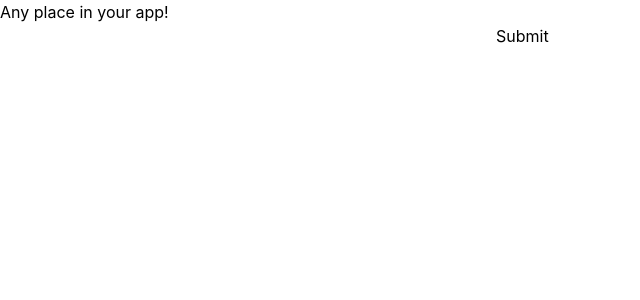
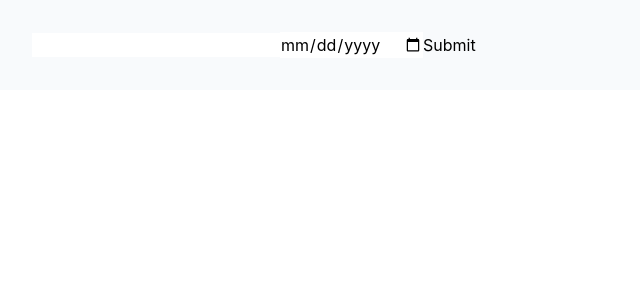
Before and after one commit to BadgersetGuy/testpractic, a React (Create React App) app: page /form in a window 1280 px wide. Shown: the top 300 px of the page, without its empty margins (0-640 px from the left). Built offline with nearby package versions, Linux system fonts and the light colour scheme; sample sign-in values are in the browser's storage.

Commit message:
create form, add validations

```diff
--- a/src/pages/Form.js
+++ b/src/pages/Form.js
@@ -3,8 +3,19 @@ import { useEffect } from "react";
 import { useNavigate } from "react-router-dom";
 import { Formik, Form, Field, ErrorMessage } from 'formik';
 
+
 const FormComponent = () => {
     let navigate = useNavigate();
+
+    const submitForm = (values) => {
+        // first set the values in local storage
+        localStorage.setItem("data", JSON.stringify(values));
+
+        // then set the values in redux
+
+        // redirect to the home page
+        navigate("../", { replace: true });
+    };
 
     // if the user is not logged in, redirect to the login page
     useEffect(() => {
@@ -17,14 +28,11 @@ const FormComponent = () => {
     })
 
 
-
-
         return (
 
             <div>
-                <h1>Any place in your app!</h1>
                 <Formik
-                initialValues={{ email: '', password: '' }}
+                initialValues={{ email: '', dob: '' }}
                 validate={values => {
                     const errors = {};
                     if (!values.email) {
@@ -34,21 +42,33 @@ const FormComponent = () => {
                     ) {
                     errors.email = 'Invalid email address';
                     }
+
+                    if (!values.dob) {
+                        errors.date = 'Required';
+                    } else if (
+                        !/^(19|20)\d\d[-](0[1-9]|1[012])[-](0[1-9]|[12][0-9]|3[01])$/.test(values.dob)
+                    ) {
+                    errors.dob = 'Invalid date';
+                    }
+
                     return errors;
                 }}
                 onSubmit={(values, { setSubmitting }) => {
                     setTimeout(() => {
                     alert(JSON.stringify(values, null, 2));
+
+                    submitForm(values);
+
                     setSubmitting(false);
                     }, 400);
                 }}
                 >
                 {({ isSubmitting }) => (
-                    <Form>
+                    <Form className="bg-slate-50 p-8">
                     <Field type="email" name="email" />
                     <ErrorMessage name="email" component="div" />
-                    <Field type="password" name="password" />
-                    <ErrorMessage name="password" component="div" />
+                    <Field type="date" name="dob" />
+                    <ErrorMessage name="dob" component="div" />
                     <button type="submit" disabled={isSubmitting}>
                         Submit
                     </button>
```
